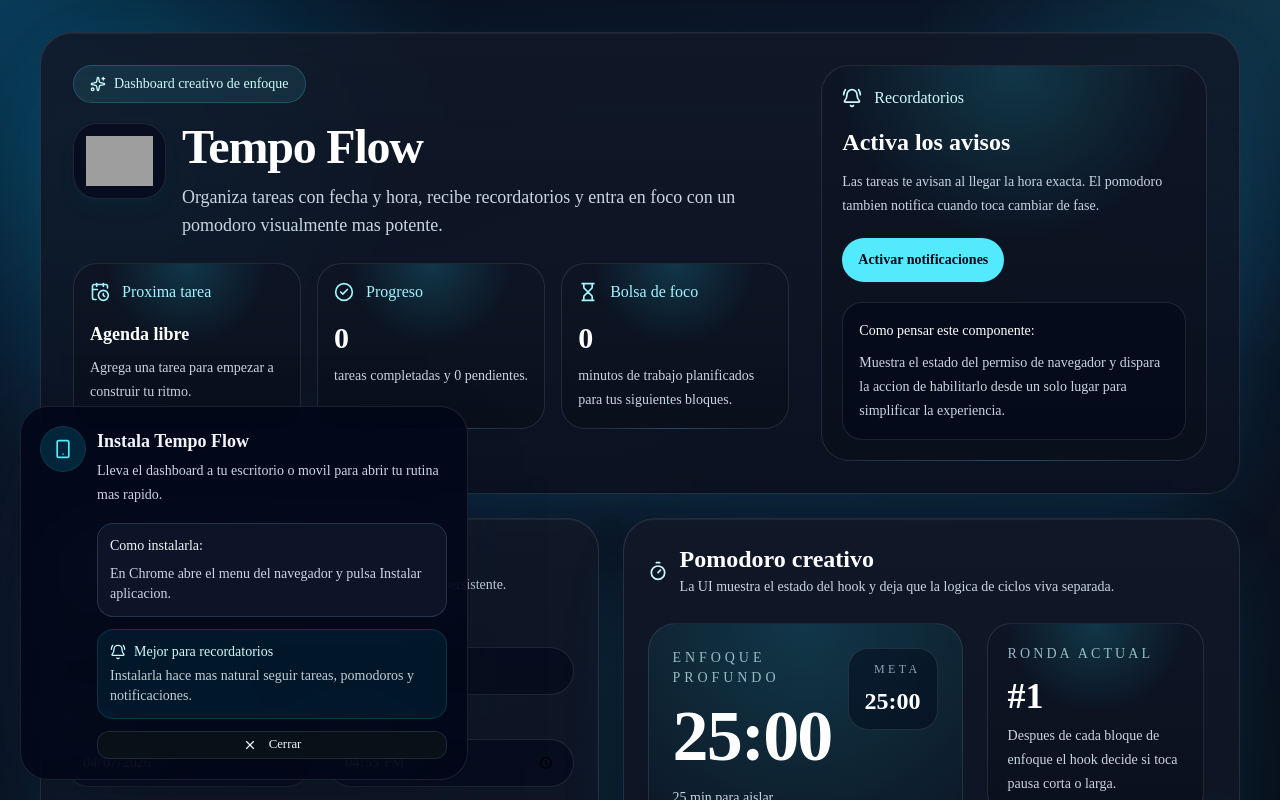
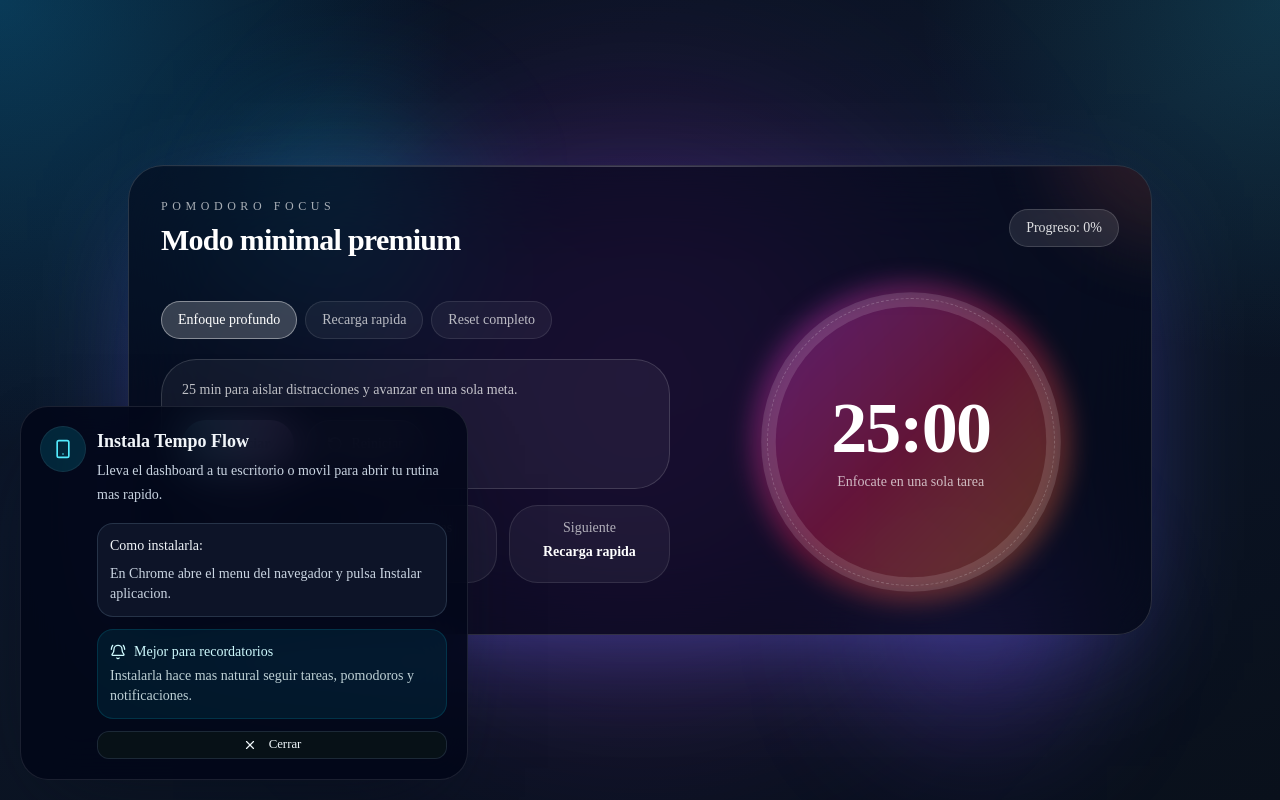
Before and after one commit to Leotorresdev/Temporizador, a Next.js app: page / in a window 1280 px wide. Shown: the top 800 px of the page. Built offline with nearby package versions, Linux system fonts and the light colour scheme; grey boxes are pictures that could not be loaded.

Commit message:
actualizacion

```diff
--- a/app/page.tsx
+++ b/app/page.tsx
@@ -1,12 +1,12 @@
 
-import ProductivityDashboard from "@/components/dashboard/ProductivityDashboard";
 import PWAInstall from "@/components/PWAInstall";
+import ModernPomodoro from "@/components/timer/ModernPomodoro";
 
 export default function Home() {
   return (
     <main className="min-h-screen">
       <PWAInstall />
-      <ProductivityDashboard />
+      <ModernPomodoro />
     </main>
   );
 }
--- /dev/null
+++ b/components/timer/ModernPomodoro.tsx
@@ -0,0 +1,171 @@
+"use client";
+
+import { motion } from "framer-motion";
+import { Pause, Play, RotateCcw } from "lucide-react";
+import { formatTime, timerModes, type TimerMode, usePomodoroTimer } from "@/lib/usePomodoroTimer";
+
+const modeOrder: TimerMode[] = ["pomodoro", "shortBreak", "longBreak"];
+
+const modeStyles: Record<TimerMode, string> = {
+  pomodoro: "from-fuchsia-500 via-rose-500 to-orange-400",
+  shortBreak: "from-cyan-400 via-sky-500 to-blue-600",
+  longBreak: "from-violet-500 via-indigo-500 to-blue-500",
+};
+
+const modeSurface: Record<TimerMode, string> = {
+  pomodoro: "from-rose-500/25 to-orange-400/20",
+  shortBreak: "from-cyan-400/25 to-blue-500/20",
+  longBreak: "from-violet-500/25 to-indigo-500/20",
+};
+
+export default function ModernPomodoro() {
+  const {
+    mode,
+    remainingTime,
+    progress,
+    isRunning,
+    completedSessions,
+    currentRound,
+    nextModeLabel,
+    toggleRunning,
+    resetTimer,
+    selectMode,
+  } = usePomodoroTimer();
+
+  return (
+    <section className="relative flex h-dvh items-center justify-center overflow-hidden px-4 py-0 text-white">
+      <div className="pointer-events-none absolute inset-0">
+        <div className="absolute left-1/2 top-1/2 h-136 w-136 -translate-x-1/2 -translate-y-1/2 rounded-full bg-fuchsia-500/20 blur-[130px]" />
+        <div className="absolute left-[18%] top-[14%] h-56 w-56 rounded-full bg-cyan-400/20 blur-3xl" />
+        <div className="absolute right-[15%] top-[65%] h-56 w-56 rounded-full bg-violet-500/20 blur-3xl" />
+      </div>
+
+      <motion.div
+        initial={{ opacity: 0, y: 16, scale: 0.98 }}
+        animate={{ opacity: 1, y: 0, scale: 1 }}
+        transition={{ duration: 0.6, ease: "easeOut" }}
+        className="relative w-full max-w-5xl overflow-hidden rounded-[2.2rem] border border-white/15 bg-slate-950/55 p-6 shadow-[0_30px_120px_-45px_rgba(99,102,241,0.65)] backdrop-blur-2xl sm:p-8"
+      >
+        <div className="pointer-events-none absolute inset-0 opacity-60">
+          <div className="absolute inset-x-0 top-0 h-px bg-linear-to-r from-transparent via-white/40 to-transparent" />
+          <div className={`absolute -right-32 -top-36 h-56 w-56 rounded-full bg-linear-to-br ${modeSurface[mode]} blur-2xl`} />
+        </div>
+
+        <div className="relative flex items-center justify-between gap-4">
+          <div>
+            <p className="text-xs uppercase tracking-[0.38em] text-white/65">Pomodoro Focus</p>
+            <p className="mt-2 text-2xl font-semibold tracking-tight sm:text-3xl">Modo minimal premium</p>
+          </div>
+          <div className="rounded-full border border-white/15 bg-white/10 px-4 py-2 text-sm text-white/85">
+            Progreso: {Math.round(progress)}%
+          </div>
+        </div>
+
+        <div className="mt-6 grid items-center gap-8 lg:grid-cols-[1.1fr_0.9fr]">
+          <div>
+            <div className="flex flex-wrap items-center gap-2">
+              {modeOrder.map((item) => {
+                const isActive = item === mode;
+                return (
+                  <button
+                    key={item}
+                    onClick={() => selectMode(item)}
+                    className={`rounded-full border px-4 py-2 text-sm transition ${
+                      isActive
+                        ? "border-white/40 bg-white/20 text-white"
+                        : "border-white/10 bg-white/5 text-white/70 hover:border-white/30 hover:text-white"
+                    }`}
+                  >
+                    {timerModes[item].label}
+                  </button>
+                );
+              })}
+            </div>
+
+            <div className="mt-5 rounded-3xl border border-white/15 bg-white/5 p-5">
+              <p className="text-sm text-white/75">{timerModes[mode].description}</p>
+              <div className="mt-5 flex items-center gap-3">
+                <button
+                  onClick={() => void toggleRunning()}
+                  className={`inline-flex h-12 items-center gap-2 rounded-2xl px-6 text-sm font-semibold text-slate-950 transition ${
+                    isRunning
+                      ? "bg-rose-300 hover:bg-rose-200"
+                      : "bg-linear-to-r from-cyan-300 to-fuchsia-300 hover:from-cyan-200 hover:to-fuchsia-200"
+                  }`}
+                >
+                  {isRunning ? <Pause className="h-4 w-4" /> : <Play className="h-4 w-4" />}
+                  {isRunning ? "Pausar" : "Iniciar"}
+                </button>
+
+                <button
+                  onClick={resetTimer}
+                  className="inline-flex h-12 items-center gap-2 rounded-2xl border border-white/20 bg-white/10 px-5 text-sm font-medium text-white transition hover:border-white/40 hover:bg-white/15"
+                >
+                  <RotateCcw className="h-4 w-4" />
+                  Reiniciar
+                </button>
+              </div>
+            </div>
+
+            <div className="mt-4 grid grid-cols-3 gap-3 text-center text-sm">
+              <div className="rounded-2xl border border-white/10 bg-white/5 px-4 py-3">
+                <p className="text-white/65">Ronda</p>
+                <p className="mt-1 text-lg font-semibold">{currentRound}/4</p>
+              </div>
+              <div className="rounded-2xl border border-white/10 bg-white/5 px-4 py-3">
+                <p className="text-white/65">Completadas</p>
+                <p className="mt-1 text-lg font-semibold">{completedSessions}</p>
+              </div>
+              <div className="rounded-2xl border border-white/10 bg-white/5 px-4 py-3">
+                <p className="text-white/65">Siguiente</p>
+                <p className="mt-1 text-sm font-semibold">{nextModeLabel}</p>
+              </div>
+            </div>
+          </div>
+
+          <div className="relative mx-auto flex h-72 w-72 items-center justify-center sm:h-80 sm:w-80">
+            <motion.div
+              animate={isRunning ? { scale: [1, 1.06, 1] } : { scale: 1 }}
+              transition={isRunning ? { duration: 1.8, repeat: Infinity, ease: "easeInOut" } : undefined}
+              className={`absolute inset-0 rounded-full bg-linear-to-br ${modeStyles[mode]} opacity-35 blur-md`}
+            />
+
+            <motion.div
+              animate={isRunning ? { rotate: 360 } : { rotate: 0 }}
+              transition={isRunning ? { duration: 16, repeat: Infinity, ease: "linear" } : undefined}
+              className="absolute inset-4 rounded-full border border-dashed border-white/20"
+            />
+
+            <svg className="absolute inset-0 -rotate-90" viewBox="0 0 220 220" aria-hidden>
+              <circle cx="110" cy="110" r="98" stroke="rgba(255,255,255,0.13)" strokeWidth="10" fill="none" />
+              <motion.circle
+                cx="110"
+                cy="110"
+                r="98"
+                stroke="url(#pomodoro-ring)"
+                strokeWidth="10"
+                strokeLinecap="round"
+                fill="none"
+                strokeDasharray={615.75}
+                animate={{ strokeDashoffset: 615.75 - (615.75 * progress) / 100 }}
+                transition={{ duration: 0.5, ease: "easeOut" }}
+              />
+              <defs>
+                <linearGradient id="pomodoro-ring" x1="0%" y1="0%" x2="100%" y2="100%">
+                  <stop offset="0%" stopColor="#22d3ee" />
+                  <stop offset="55%" stopColor="#a855f7" />
+                  <stop offset="100%" stopColor="#fb7185" />
+                </linearGradient>
+              </defs>
+            </svg>
+
+            <div className="relative z-10 text-center">
+              <p className="text-6xl font-semibold tracking-tight sm:text-7xl">{formatTime(remainingTime)}</p>
+              <p className="mt-2 text-sm text-white/70">{mode === "pomodoro" ? "Enfocate en una sola tarea" : "Recupera energia para seguir"}</p>
+            </div>
+          </div>
+        </div>
+      </motion.div>
+    </section>
+  );
+}
```
